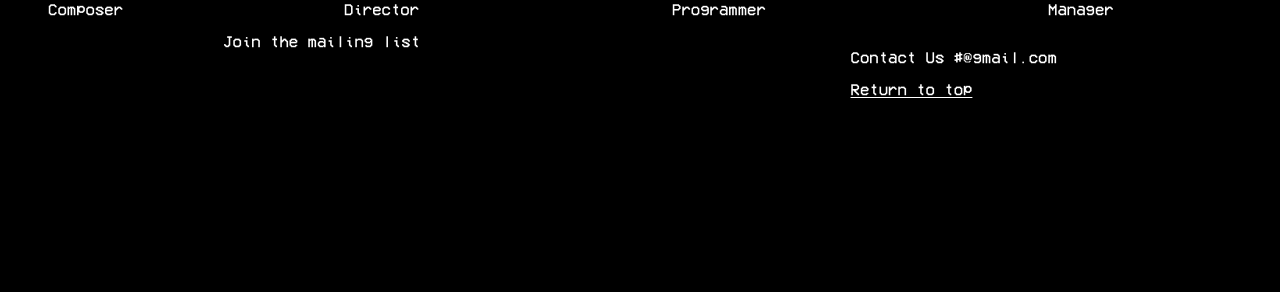
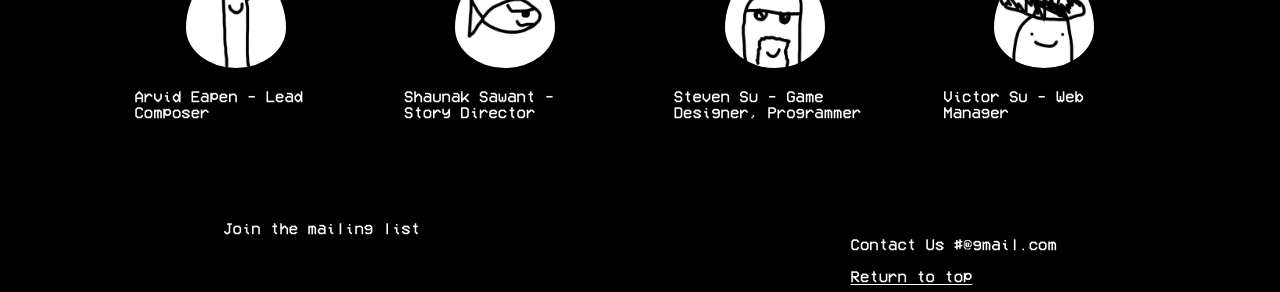
Before and after one commit to Victor-Su848/Coldbrew, a plain HTML site: page index.html in a window 1280 px wide. Shown: the part 1112-1404 px from the top of the page. Before the commit the page ends 1217 px from the top, so only its background shows below. Drawn offline with Linux system fonts and the light colour scheme.

Commit message:
touched up on meet-the-team section

```diff
--- a/index.html
+++ b/index.html
@@ -45,19 +45,19 @@
         <h2>The team</h2>
         <div class="meet-the-team">
             <figure>
-                <img src="images/Logo.jpg" alt="Arvid Eapen's icon">
+                <img src="images/arvid-img.jpg" alt="Arvid Eapen's icon">
                 <figcaption>Arvid Eapen - Lead Composer</figcaption>
             </figure>
             <figure>
-                <img src="images/Logo.jpg" alt="Shaunak Sawant's icon">
+                <img src="images/shaunak-img.jpg" alt="Shaunak Sawant's icon">
                 <figcaption>Shaunak Sawant - Story Director</figcaption>
             </figure>
             <figure>
-                <img src="images/Logo.jpg" alt="Steven Su's icon">
+                <img src="images/steven-img.jpg" alt="Steven Su's icon">
                 <figcaption>Steven Su - Game Designer, Programmer</figcaption>
             </figure>
             <figure>
-                <img src="images/Logo.jpg" alt="Victor Su's icon">
+                <img src="images/victor-img.jpg" alt="Victor Su's icon">
                 <figcaption>Victor Su - Web Manager</figcaption>
             </figure>
         </div>
--- a/styles.css
+++ b/styles.css
@@ -62,7 +62,25 @@ main video {
 /*Meet the team styling*/
 .meet-the-team {
     display: flex;
-    justify-content: space-around;
+    justify-content: space-between;
+    width: 80%;
+    margin: 0 auto;
+    padding: 100px 0;
+}
+.meet-the-team figure {
+    display: flex;
+    flex-direction: column;
+    justify-content: space-between;
+    align-items: center;
+
+    margin: 0;
+    width: 20%;
+}
+.meet-the-team img {
+    width: 100px;
+    height: 100px;
+    border-radius: 50%;
+    padding-bottom: 20px;
 }
 
 /*Footer styling*/
```
Also changed, not shown: images/arvid-img.jpg (added), images/shaunak-img.jpg (added), images/steven-img.jpg (added), images/victor-img.jpg (added), 1 other file.
